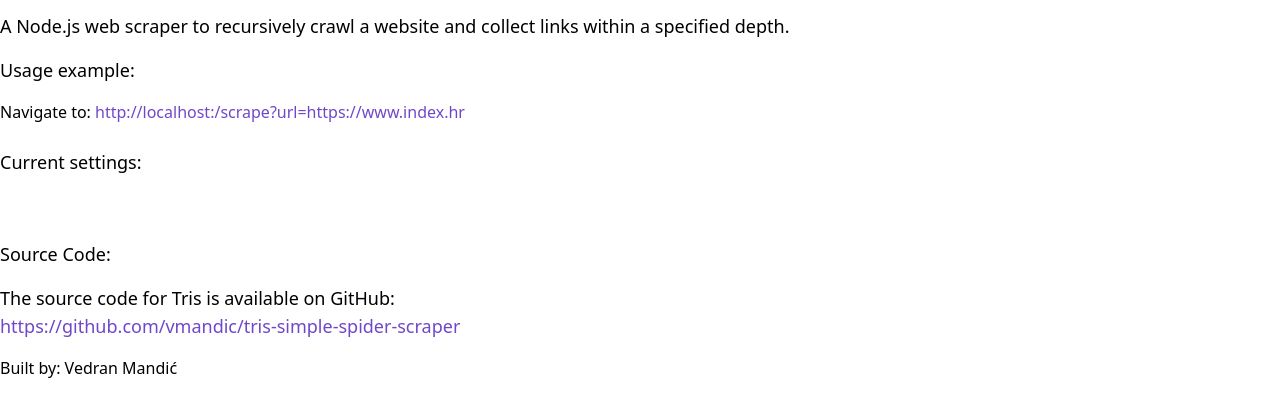
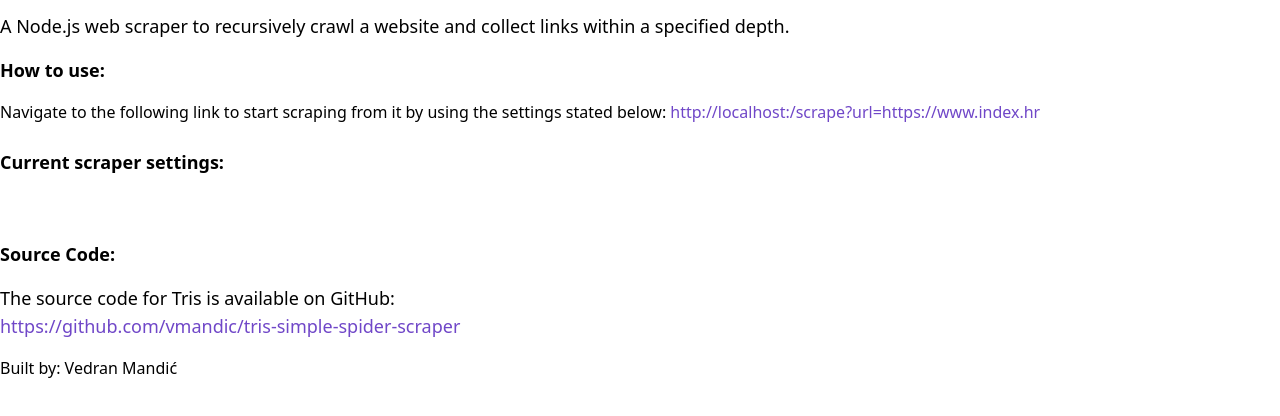
Before and after one commit to vmandic/tris-web-crawler, a website: page src/static/index.html in a window 1280 px wide. Shown: the part 72-488 px from the top of the page. Drawn offline with nearby package versions, Linux system fonts and the light colour scheme; no server answers.

Commit message:
A bit of style

```diff
--- a/src/static/index.html
+++ b/src/static/index.html
@@ -46,18 +46,18 @@
         A Node.js web scraper to recursively crawl a website and collect links
         within a specified depth.
       </p>
-      <h3 class="text-lg mb-4">Usage example:</h3>
+      <h3 class="text-lg mb-4 font-bold">How to use:</h3>
       <p>
-      Navigate to:
+      Navigate to the following link to start scraping from it by using the settings stated below:
       <a id="port-link" href="">http://localhost:<span id="port"></span>/scrape?url=https://www.index.hr</a>
       <br />
       </p>
       <br />
-      <h3 class="text-lg mb-4">Current settings:</h3>
+      <h3 class="text-lg mb-4 font-bold">Current scraper settings:</h3>
       <pre id="settings">
       </pre>
       <br />
-      <h3 class="text-lg mb-4">Source Code:</h3>
+      <h3 class="text-lg mb-4 font-bold">Source Code:</h3>
       <p class="text-lg mb-4">
         The source code for Tris is available on GitHub:<br /><a
           href="https://github.com/vmandic/tris-simple-spider-scraper"
```
